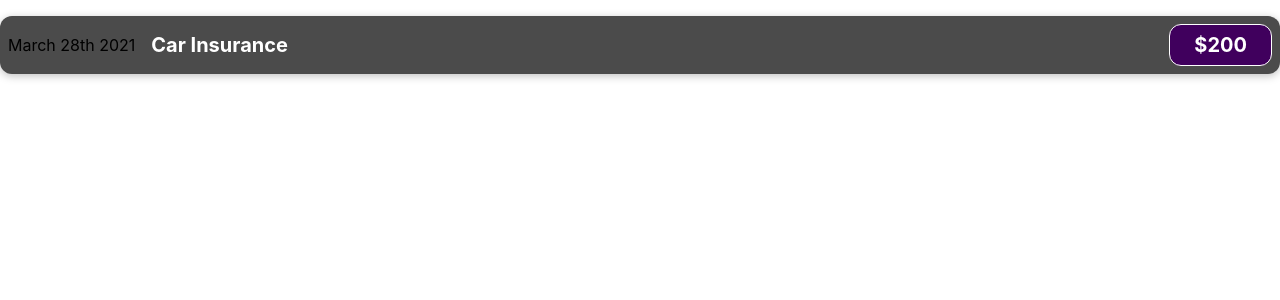
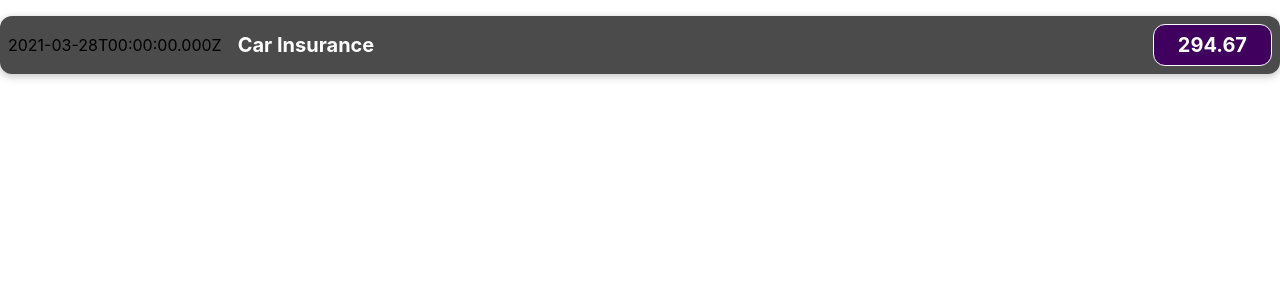
Before and after one commit to thompson-1657/react_expense_tracker, a React (Create React App) app: page / in a window 1280 px wide. Shown: the top 300 px of the page. Built offline with nearby package versions, Linux system fonts and the light colour scheme.

Commit message:
added js data

```diff
--- a/src/components/ExpenseItem.js
+++ b/src/components/ExpenseItem.js
@@ -2,12 +2,16 @@
 import "./ExpenseItem.css";
 
 function ExpenseItem() {
+  const expenseDate = new Date(2021, 2, 28);
+  const expenseTitle = "Car Insurance";
+  const expenseAmount = 294.67;
+
   return (
     <div className="expense-item">
-      <div>March 28th 2021</div>
+      <div>{expenseDate.toISOString()}</div>
       <div className="expense-item__description">
-        <h2>Car Insurance</h2>
-        <div className="expense-item__price">$200</div>
+        <h2>{expenseTitle}</h2>
+        <div className="expense-item__price">{expenseAmount}</div>
       </div>
     </div>
   );
```
